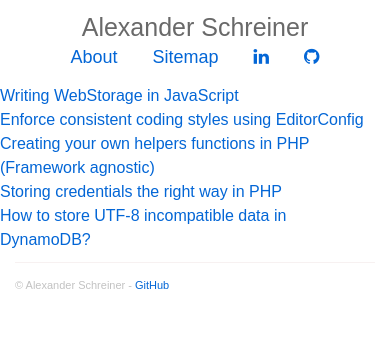
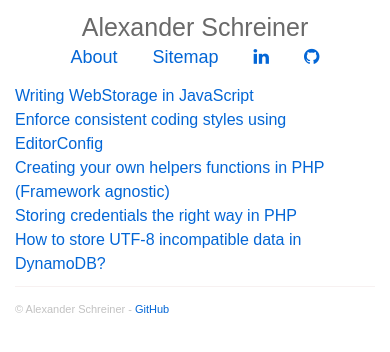
Before and after one commit to alexander-schreiner/alexander-schreiner.github.io, a Jekyll site: the page built from index.html, in a window 390 px wide. Shown: the top 352 px of the page. Built offline with Jekyll 4.4.1, drawn with Linux system fonts in a browser that asks for light colours; nearby versions of some CDN libraries; the list of posts is cut into pages by our own code.

Commit message:
Update main.css

```diff
--- a/static/css/main.css
+++ b/static/css/main.css
@@ -179,8 +179,11 @@ div.col-sm-3 div.profile-about {
   }
 }
 @media (max-width: 627px) {
-    .post-row .date-row {
+  .post-row .date-row {
     display: none;
+  }
+  .post-row .title-row {
+    margin-left: 15px;
   }
 }
 
```
